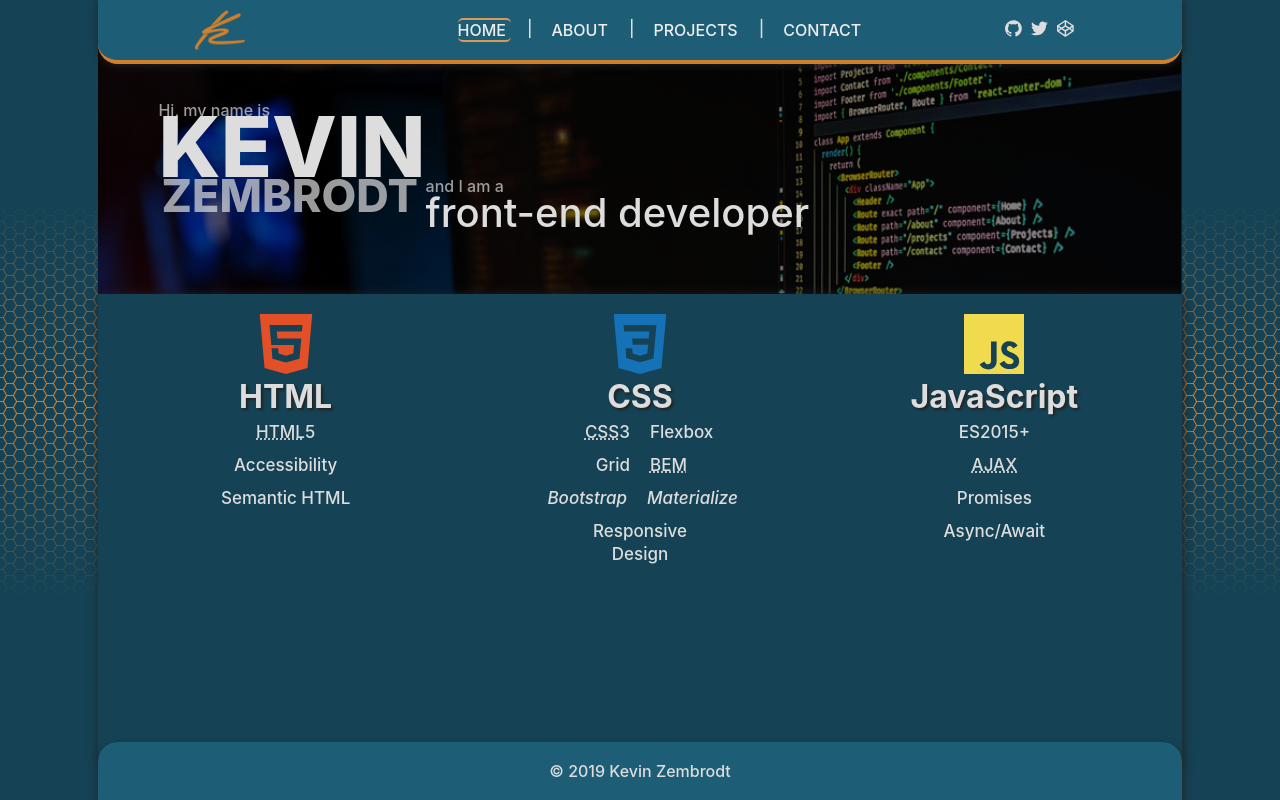
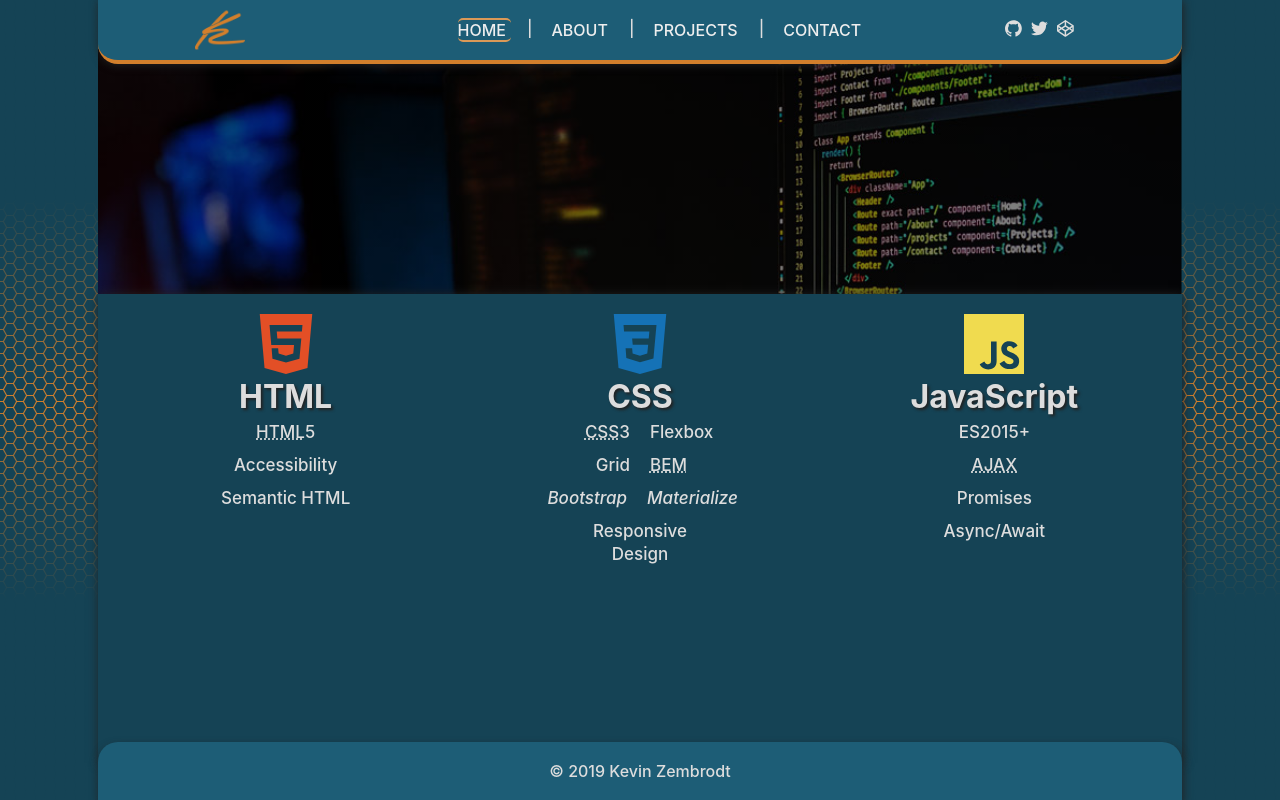
Before and after one commit to Nixikaz/portfolio-react, a React (Create React App) app: page / in a window 1280 px wide. Built offline with nearby package versions, Linux system fonts and the light colour scheme.

Commit message:
testing form

```diff
--- a/src/components/About.js
+++ b/src/components/About.js
@@ -7,7 +7,7 @@ const About = () => {
       <section id="about">
         <h1>About Me</h1>
         <p>
-          <img src={WifeAndI} alt="test" className="image__fam" />
+          <img src='#' alt="test" className="image__fam" />
           Hi, my name is Kevin Zembrodt. I am a self-taught front-end web developer and coding has become a big part of
           my life. I’m married to an amazing wife and have a wonderful 15 month old daughter. In my spare time, I enjoy
           coding, playing video games, or playing my guitar.
--- a/src/components/Contact.js
+++ b/src/components/Contact.js
@@ -18,7 +18,9 @@ export default class Contact extends Component {
       body: encode({ 'form-name': 'contact', ...this.state })
     })
       // .then(() => alert('Success!'))
-      .catch(error => alert(error));
+      .catch(error => console.log(error));
+
+    e.preventDefault();
   };
 
   handleChange = e => this.setState({ [e.target.name]: e.target.value });
--- a/src/components/Hero.js
+++ b/src/components/Hero.js
@@ -13,11 +13,11 @@ export default class Hero extends Component {
         {({ height, opacity }) => (
           <div className="hero" style={{ height }}>
             <div className="hero__grid" style={{ opacity }}>
-              <span className="hero__intro">Hi, my name is</span>
+              {/* <span className="hero__intro">Hi, my name is</span>
               <span className="hero__firstname">Kevin</span>
               <span className="hero__and">and I am a</span>
               <span className="hero__lastname">Zembrodt</span>
-              <span className="hero__webdev">front-end developer</span>
+              <span className="hero__webdev">front-end developer</span> */}
             </div>
           </div>
         )}
```
